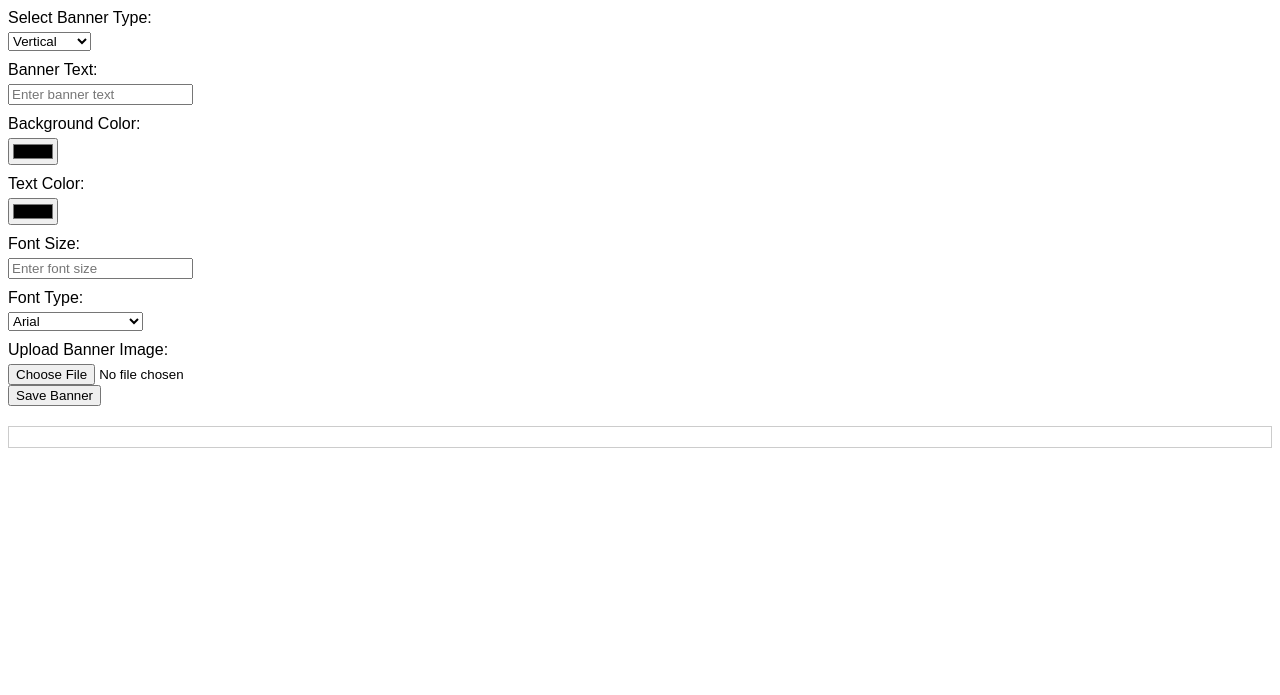
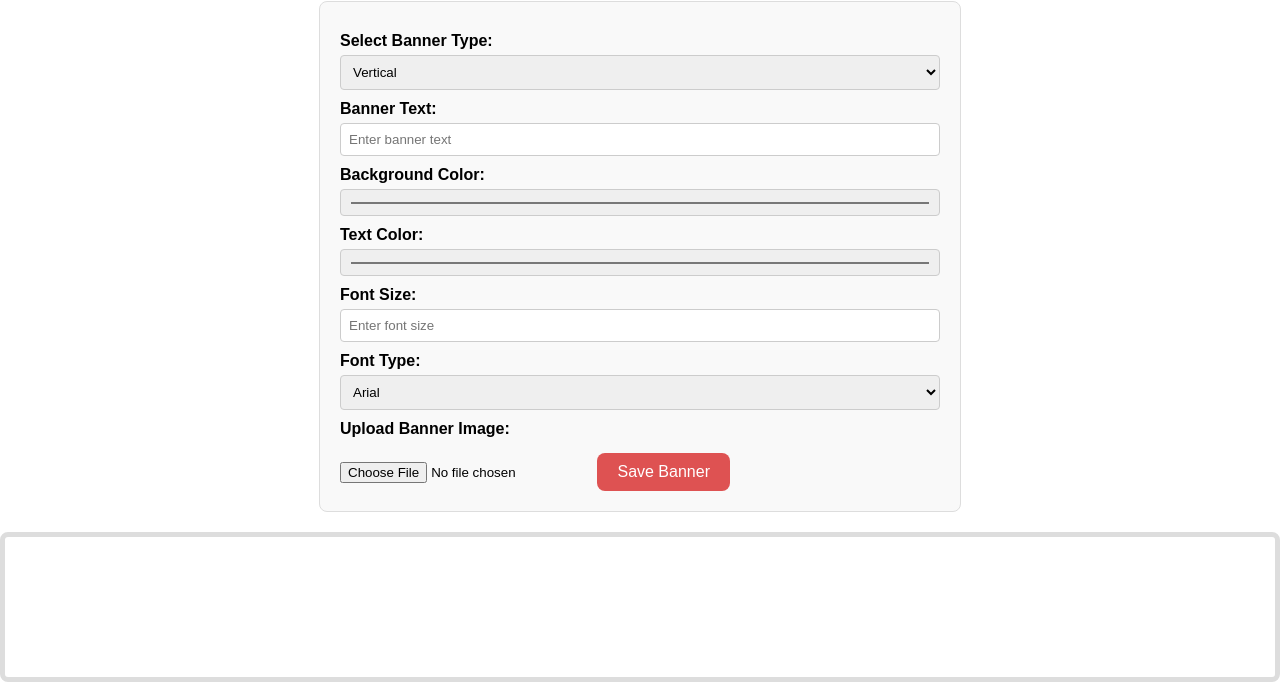
Before and after one commit to MysticNate/final-prj, a website built with Vite: page pages/banner.html in a window 1280 px wide. Shown: the part 105-800 px from the top of the page. Built offline with nearby package versions, Linux system fonts and the light colour scheme.

Commit message:
css for pages

```diff
--- a/styles/banner.css
+++ b/styles/banner.css
@@ -1,10 +1,13 @@
 body {
     font-family: Arial, sans-serif;
+    margin: 0;
+    padding: 0;
 }
 
 header nav ul {
     list-style-type: none;
     padding: 0;
+    margin: 0;
 }
 
 header nav ul li {
@@ -13,22 +16,61 @@ header nav ul li {
 }
 
 form {
-    margin: 20px 0;
+    margin: 20px auto;
+    max-width: 600px;
+    padding: 20px;
+    border: 1px solid #ddd;
+    border-radius: 8px;
+    background-color: #f9f9f9;
 }
 
+h1{
+    text-align: center;
+}
 label {
     display: block;
     margin-top: 10px;
+    font-weight: bold;
 }
 
-input, select {
+input[type="text"],
+input[type="number"],
+input[type="color"],
+select {
     display: block;
+    width: 100%;
     margin-top: 5px;
+    padding: 8px;
+    border: 1px solid #ccc;
+    border-radius: 4px;
+    box-sizing: border-box;
+}
+
+input[type="file"] {
+    margin-top: 5px;
+}
+
+button {
+    margin-top: 15px;
+    padding: 10px 20px;
+    font-size: 16px;
+    color: #fff;
+    background-color: #de5252;
+    border: none;
+    border-radius: 8px;
+    cursor: pointer;
+}
+
+button:hover {
+    background-color: #912909;
 }
 
 #bannerPreview {
     margin-top: 20px;
-    border: 1px solid #ccc;
-    padding: 10px;
+    border: 5px solid #ddd;
+    padding: 20px;
+    border-radius: 8px;
     text-align: center;
+    background-color: #fff;
+    min-height: 100px;
 }
```
Also changed, not shown: pages/main.html (+1 -0 lines), styles/main.css (+11 -0 lines).
